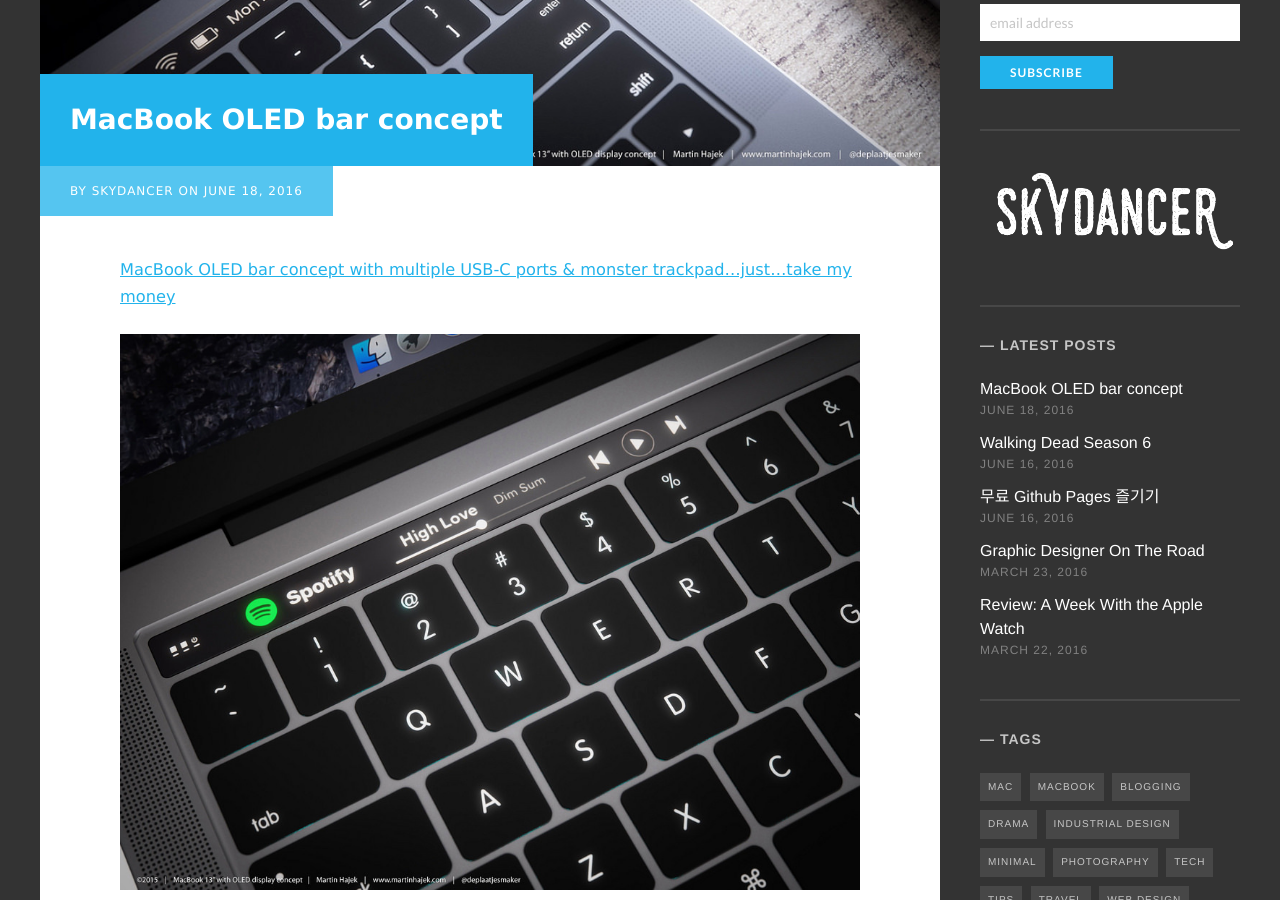
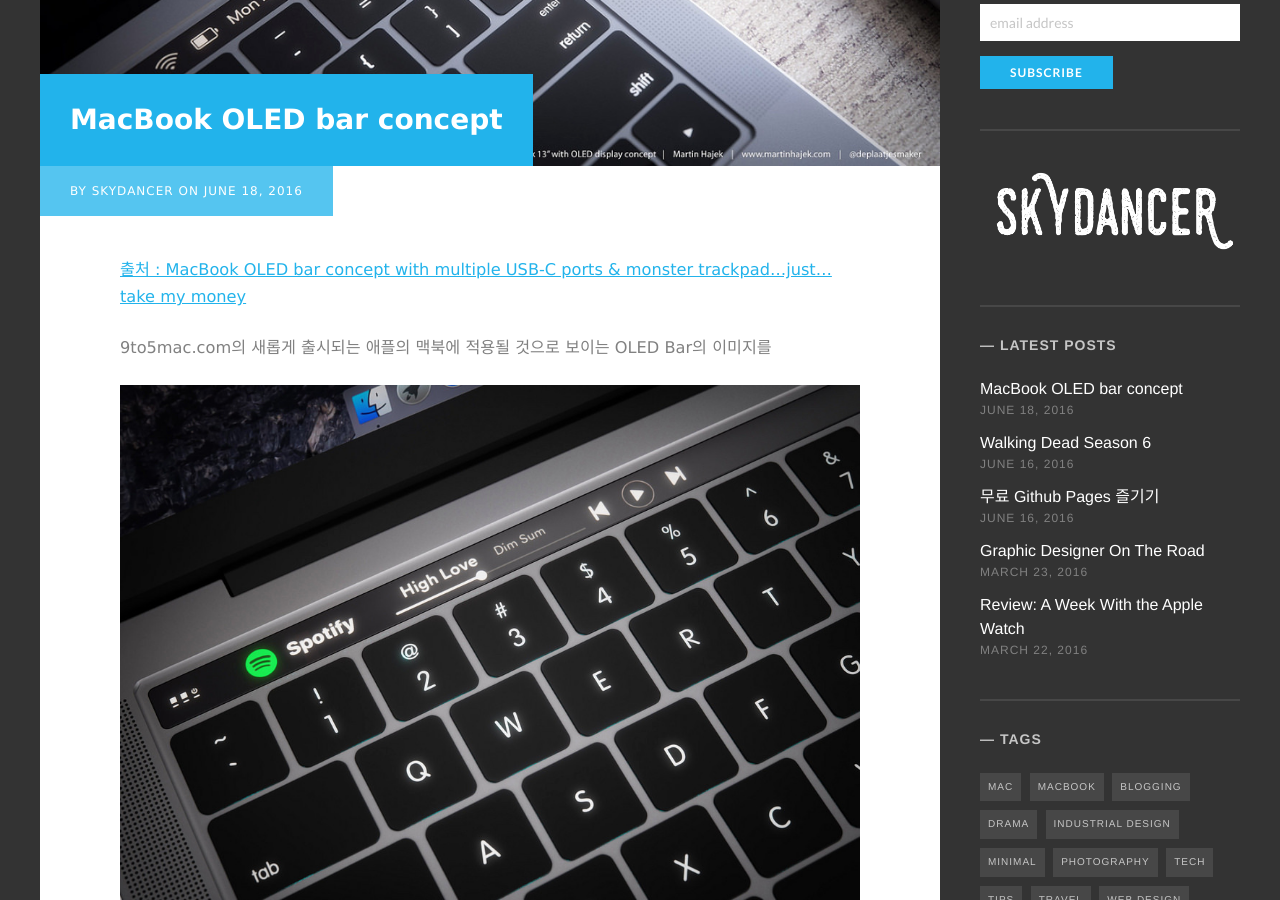
Before and after one commit to morgul71/morgul71.github.io, a Jekyll site: the page built from _posts/2016-06-18-MacBook OLED bar concept.md, in a window 1280 px wide and 900 px high, scrolled down 583 px. Built offline with Jekyll 4.4.1, drawn with Linux system fonts in a browser that asks for light colours; some web fonts are replaced.

Commit message:
Update 2016-06-18-MacBook OLED bar concept.md

```diff
--- a/_posts/2016-06-18-MacBook OLED bar concept.md
+++ b/_posts/2016-06-18-MacBook OLED bar concept.md
@@ -6,12 +6,14 @@
 tags: [Macbook, Mac]
 ---
 
-[MacBook OLED bar concept with multiple USB-C ports & monster trackpad…just…take my money](http://9to5mac.com/2016/06/09/macbook-oled-bar-concept-with-multiple-usb-c-ports-monster-trackpad-just-take-my-money/)
+[출처 : MacBook OLED bar concept with multiple USB-C ports & monster trackpad…just…take my money](http://9to5mac.com/2016/06/09/macbook-oled-bar-concept-with-multiple-usb-c-ports-monster-trackpad-just-take-my-money/)
 
-
+9to5mac.com의 새롭게 출시되는 애플의 맥북에 적용될 것으로 보이는 OLED Bar의 이미지를
 
 <!--more-->
 
 
 
-{% include image_caption.html imageurl="/images/posts/macbook-oled-spotify.jpg" title="MacBook Oled Spotify" caption="MacBook Oled Spotify" %}{% include image_caption.html imageurl="/images/posts/macbook-oled-torrent.jpg" title="MacBook Oled Torrent" caption="MacBook Oled Torrent" %}
+{% include image_caption.html imageurl="/images/posts/macbook-oled-spotify.jpg" title="MacBook Oled Spotify" caption="MacBook Oled Spotify" %}
+
+{% include image_caption.html imageurl="/images/posts/macbook-oled-torrent.jpg" title="MacBook Oled Torrent" caption="MacBook Oled Torrent" %}
```
